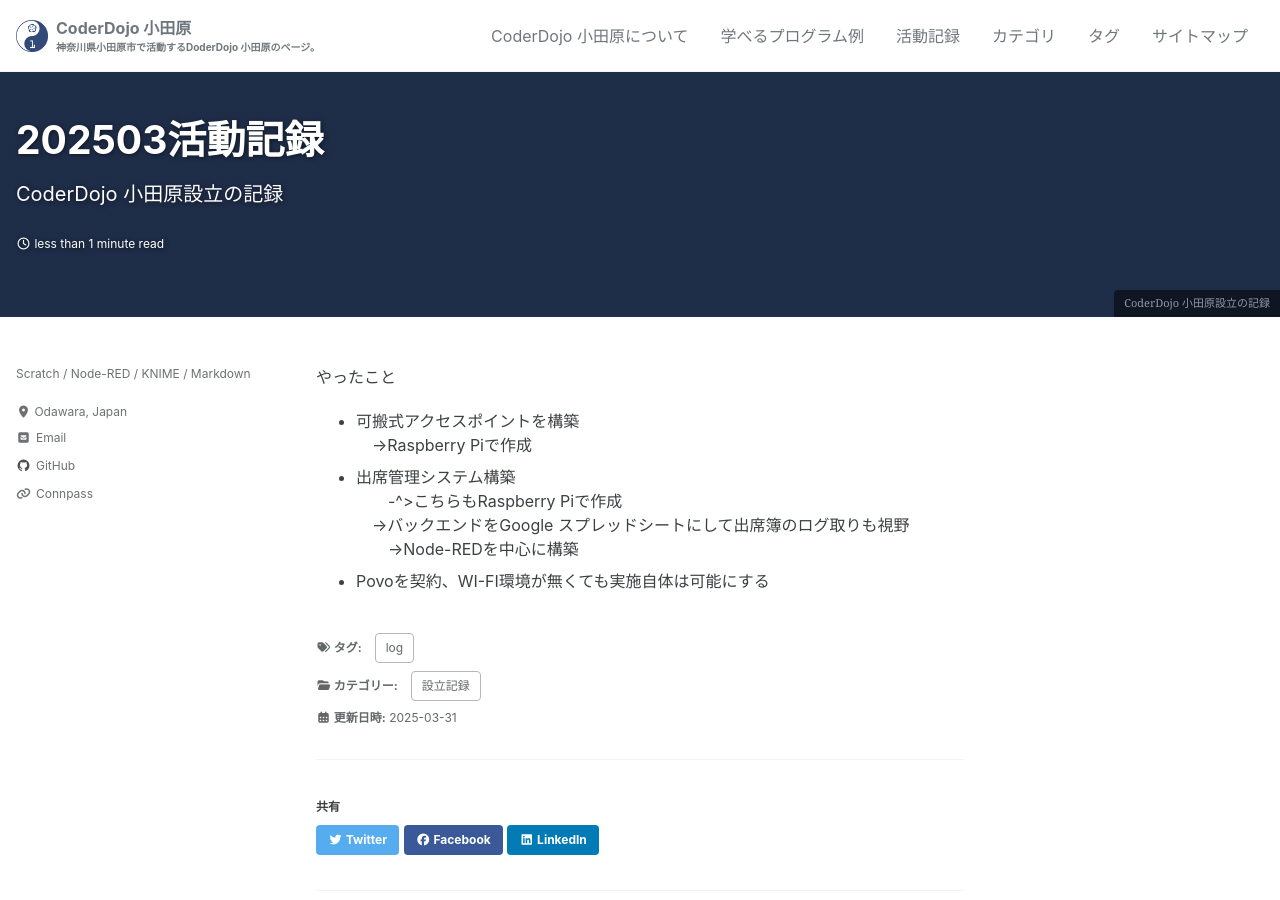
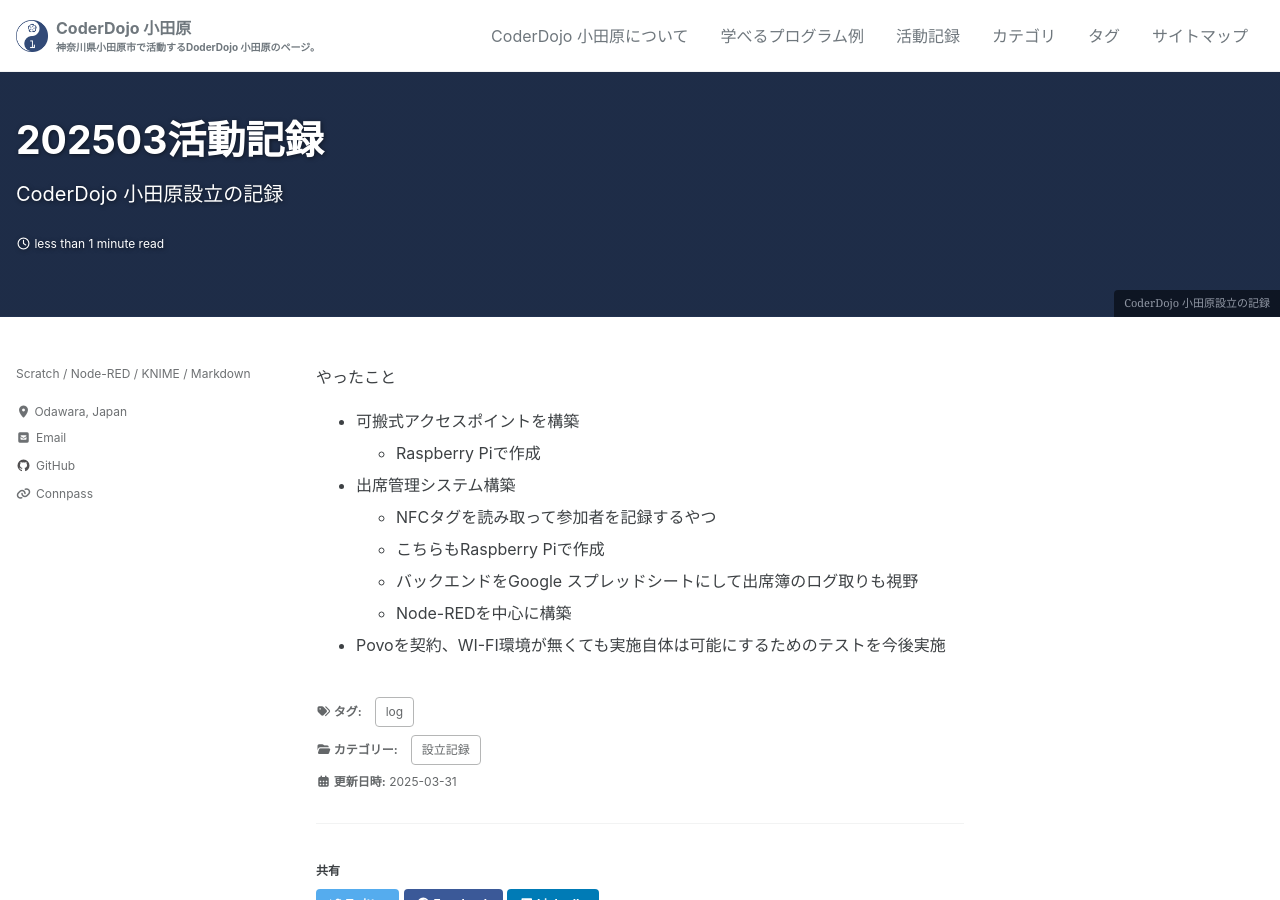
Before and after one commit to CoderDojo-Odawara/coderdojo-odawara.github.io, a Jekyll site: the page built from _posts/2025-3-31-202503log.md, in a window 1280 px wide and 900 px high. Built offline with Jekyll 4.4.1, drawn with Linux system fonts in a browser that asks for light colours; cached includes are drawn as plain includes; a script that is not in the unit is left out.

Commit message:
Update 2025-3-31-202503log.md

```diff
--- a/_posts/2025-3-31-202503log.md
+++ b/_posts/2025-3-31-202503log.md
@@ -19,9 +19,10 @@ last_modified_at: 2025-03-31
 
 やったこと
 - 可搬式アクセスポイントを構築
-  　->Raspberry Piで作成
+  - Raspberry Piで作成
 - 出席管理システム構築
-　　-^>こちらもRaspberry Piで作成
-  　->バックエンドをGoogle スプレッドシートにして出席簿のログ取りも視野
-　　->Node-REDを中心に構築
-- Povoを契約、WI-FI環境が無くても実施自体は可能にする
+  - NFCタグを読み取って参加者を記録するやつ
+  - こちらもRaspberry Piで作成
+  - バックエンドをGoogle スプレッドシートにして出席簿のログ取りも視野
+  - Node-REDを中心に構築
+- Povoを契約、WI-FI環境が無くても実施自体は可能にするためのテストを今後実施
```
